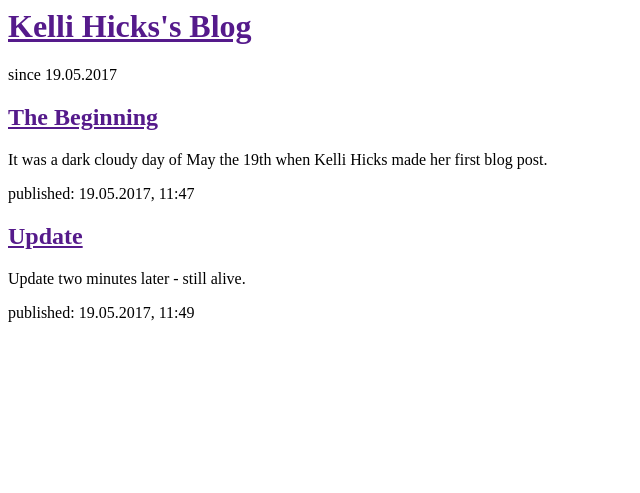
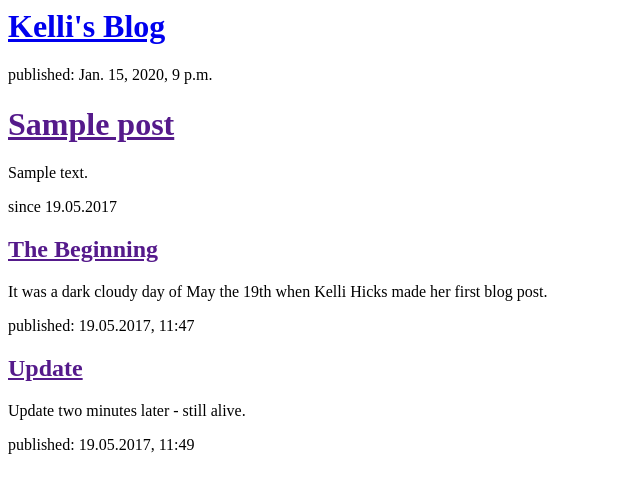
Before and after one commit to kellihicks/my-first-blog, a Django app: template blog/templates/blog/post_list.html in a window 1280 px wide. Shown: the top 493 px of the page, without its empty margins (0-640 px from the left). Run offline with Django 3.2, Linux system fonts and the light colour scheme; the template is opened without the code that fills it: values that come from a table or form of the project are taken from there, others are empty; tables that the repository leaves empty hold one stand-in row (values such as "Sample post").

Commit message:
Modified templates to display posts from database.

```diff
--- a/blog/templates/blog/post_list.html
+++ b/blog/templates/blog/post_list.html
@@ -1,17 +1,15 @@
 
-<html>
-    <head>
-        <title>Kelli's blog</title>
+<div>
+    <h1><a href="/">Kelli's Blog</a></h1>
+</div>
 
-
-<html>
-    <head>
-        <title>Kelli's blog</title>
-    </head>
-    <body>
-        <div>
-            <h1><a href="">Kelli Hicks's Blog</a></h1>
-        </div>
+{% for post in posts %}
+    <div>
+        <p>published: {{ post.published_date }}</p>
+        <h1><a href="">{{ post.title }}</a></h1>
+        <p>{{ post.text|linebreaksbr }}</p>
+    </div>
+{% endfor %}
 
         <div>
             <p>since 19.05.2017</p>
```
Also changed, not shown: blog/views.py (+4 -3 lines).
